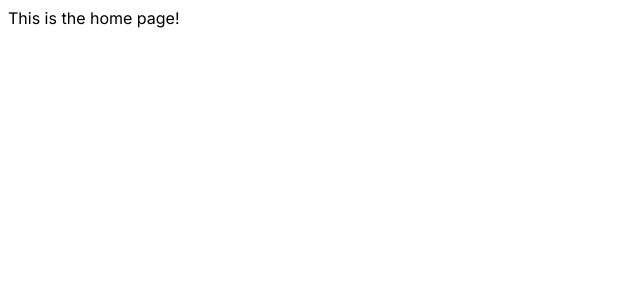
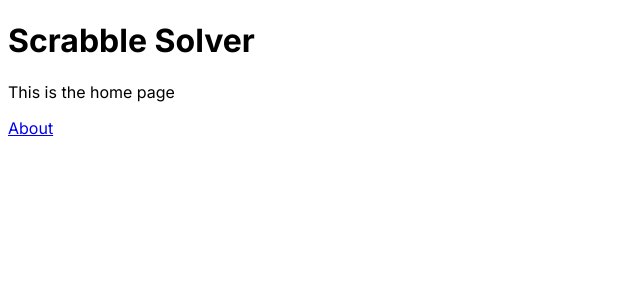
Before and after one commit to amiaoh/scrabble-app, a Next.js app: page / in a window 1280 px wide. Shown: the top 300 px of the page, without its empty margins (0-640 px from the left). Built offline with nearby package versions, Linux system fonts and the light colour scheme.

Commit message:
added about page, test 404 works for nested pages

```diff
--- a/app/page.jsx
+++ b/app/page.jsx
@@ -1,3 +1,11 @@
+import Link from "next/link";
+
 export default function Home() {
-  return "This is the home page!";
+  return (
+    <div>
+      <h1>Scrabble Solver</h1>
+      <p>This is the home page</p>
+      <Link href="/about">About</Link>
+    </div>
+  );
 }
```
Also changed, not shown: app/about/page.jsx (added, +10 -0 lines).
